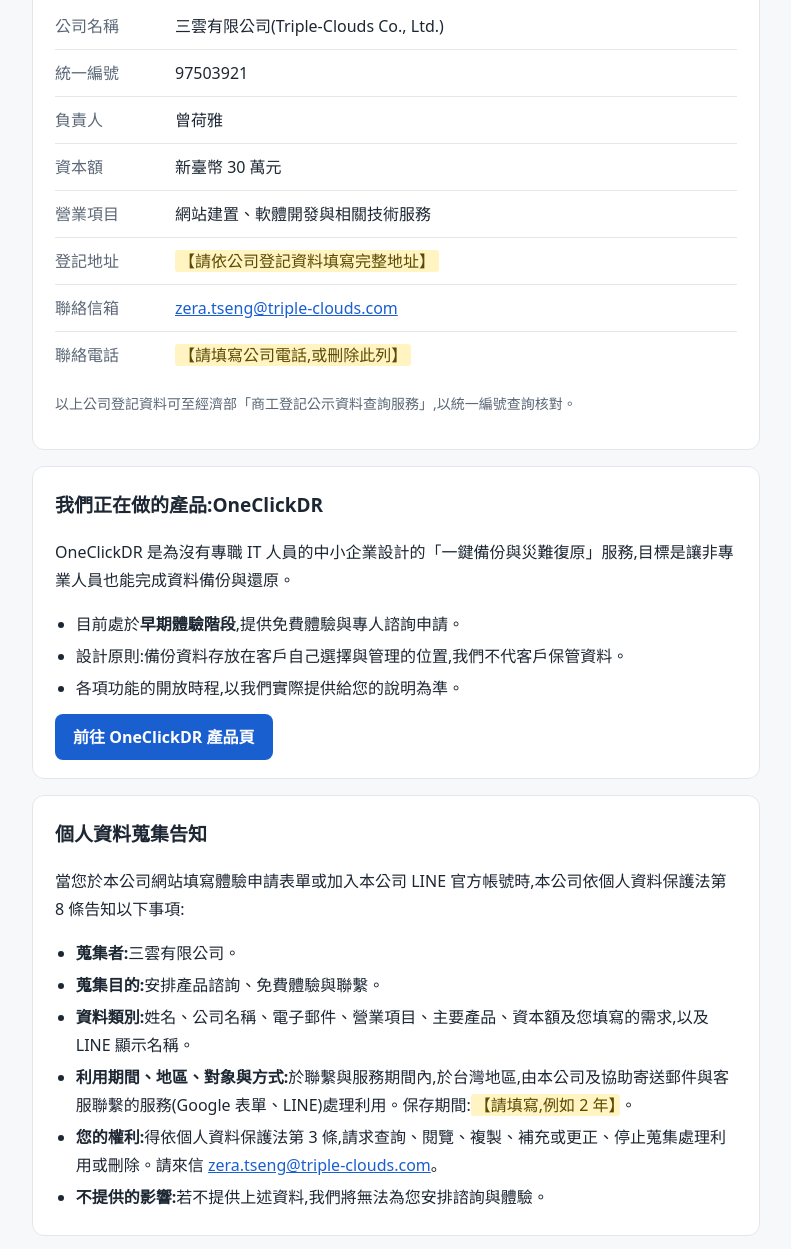
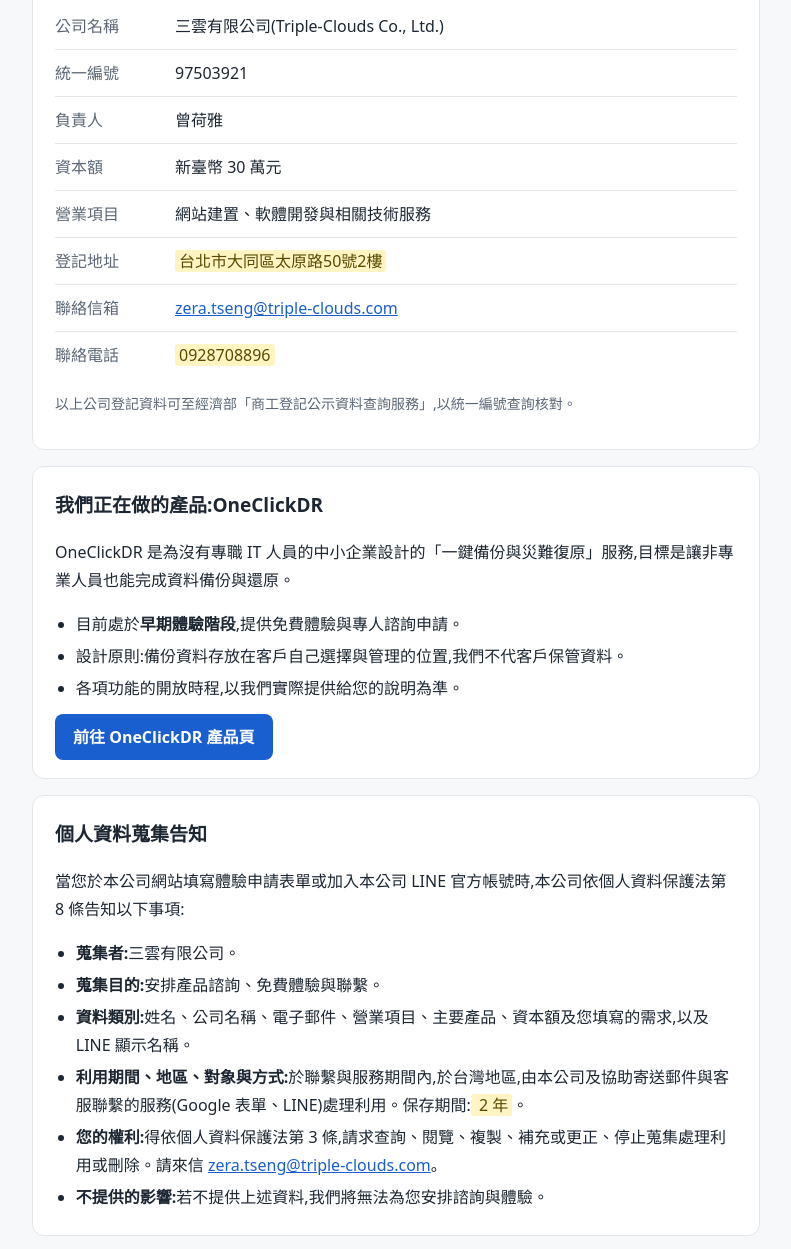
Before and after one commit to zera888/triple-clouds-site, a plain HTML site: page index.html in a window 1280 px wide. Shown: the part 246-1495 px from the top of the page, without its empty margins (244-1035 px from the left). Drawn offline with Linux system fonts and the light colour scheme.

Commit message:
Update company registration address and contact details

```diff
--- a/index.html
+++ b/index.html
@@ -52,9 +52,9 @@
     <tr><th>負責人</th><td>曾荷雅</td></tr>
     <tr><th>資本額</th><td>新臺幣 30 萬元</td></tr>
     <tr><th>營業項目</th><td>網站建置、軟體開發與相關技術服務</td></tr>
-    <tr><th>登記地址</th><td><span class="todo">【請依公司登記資料填寫完整地址】</span></td></tr>
+    <tr><th>登記地址</th><td><span class="todo">台北市大同區太原路50號2樓</span></td></tr>
     <tr><th>聯絡信箱</th><td><a href="mailto:zera.tseng@triple-clouds.com">zera.tseng@triple-clouds.com</a></td></tr>
-    <tr><th>聯絡電話</th><td><span class="todo">【請填寫公司電話,或刪除此列】</span></td></tr>
+    <tr><th>聯絡電話</th><td><span class="todo">0928708896</span></td></tr>
   </table>
   <p class="note">以上公司登記資料可至經濟部「商工登記公示資料查詢服務」,以統一編號查詢核對。</p>
 </section>
@@ -77,7 +77,7 @@
     <li><strong>蒐集者:</strong>三雲有限公司。</li>
     <li><strong>蒐集目的:</strong>安排產品諮詢、免費體驗與聯繫。</li>
     <li><strong>資料類別:</strong>姓名、公司名稱、電子郵件、營業項目、主要產品、資本額及您填寫的需求,以及 LINE 顯示名稱。</li>
-    <li><strong>利用期間、地區、對象與方式:</strong>於聯繫與服務期間內,於台灣地區,由本公司及協助寄送郵件與客服聯繫的服務(Google 表單、LINE)處理利用。保存期間:<span class="todo">【請填寫,例如 2 年】</span>。</li>
+    <li><strong>利用期間、地區、對象與方式:</strong>於聯繫與服務期間內,於台灣地區,由本公司及協助寄送郵件與客服聯繫的服務(Google 表單、LINE)處理利用。保存期間:<span class="todo"> 2 年</span>。</li>
     <li><strong>您的權利:</strong>得依個人資料保護法第 3 條,請求查詢、閱覽、複製、補充或更正、停止蒐集處理利用或刪除。請來信 <a href="mailto:zera.tseng@triple-clouds.com">zera.tseng@triple-clouds.com</a>。</li>
     <li><strong>不提供的影響:</strong>若不提供上述資料,我們將無法為您安排諮詢與體驗。</li>
   </ul>
```
